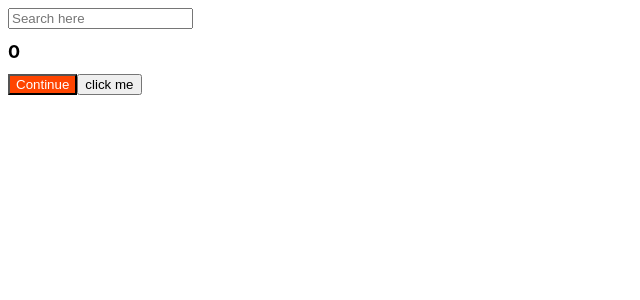
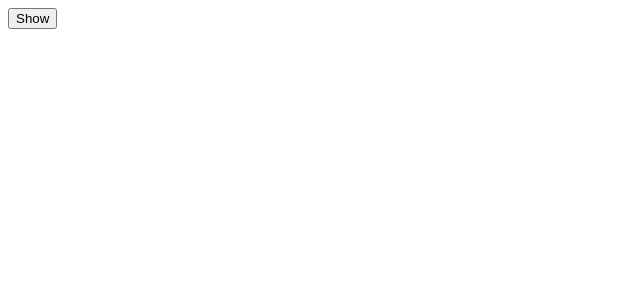
Before and after one commit to WanggoonL/react-beginner1, a React (Create React App) app: page / in a window 1280 px wide. Shown: the top 300 px of the page, without its empty margins (0-640 px from the left). Built offline with nearby package versions, Linux system fonts and the light colour scheme.

Commit message:
2021.11.29_useEffect

```diff
--- a/src/App.js
+++ b/src/App.js
@@ -2,30 +2,22 @@
 import styles from "./App.module.css";
 import { useState, useEffect } from "react";
 
+function Hello() {
+  useEffect(() => {
+    console.log("hi :)");
+    return () => console.log("bye :(");
+  }, []);
+  return <h1>Hello</h1>;
+}
+
 function App() {
-  const [counter, setValue] = useState(0);
-  const [keyword, setKeyword] = useState("");
-  const onClick = () => setValue((prev) => prev + 1);
-  const onChange = (event) => setKeyword(event.target.value);
-  const iRunOnlyOnce = () => {
-    console.log("i run only once");
-  };
-  useEffect(() => {
-    console.log("Call the API..");
-  }, []);
-  useEffect(() => {
-    if (keyword !== "" && keyword.length > 5)
-      console.log("SEARCH FOR", keyword);
-  }, [keyword]);
-  useEffect(() => {
-    console.log("Check this counter");
-  }, [counter]);
+  const [showing, setShowing] = useState(false);
+  const onClick = () => setShowing((prev) => !prev);
+
   return (
     <div>
-      <input value={keyword} onChange={onChange} placeholder="Search here" />
-      <h1 className={styles.title}>{counter}</h1>
-      <Button onClick={onClick} text={"Continue"} />
-      <button onClick={onClick}>click me</button>
+      {showing ? <Hello /> : null}
+      <button onClick={onClick}>{showing ? "Hide" : "Show"}</button>
     </div>
   );
 }
```
